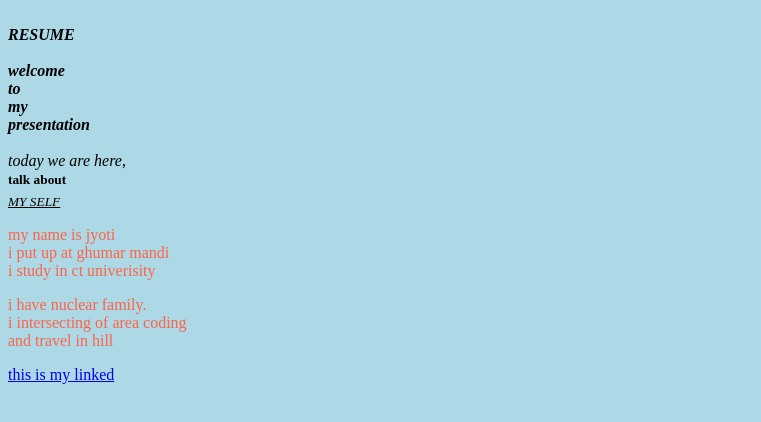
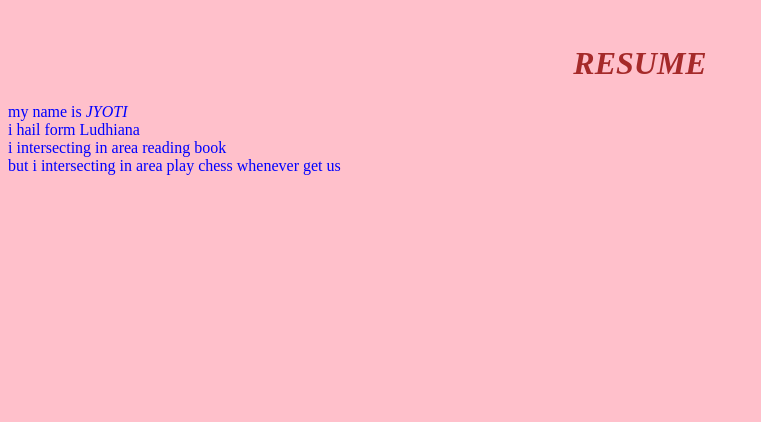
Before and after one commit to passujyoti/New-folder--2-, a plain HTML site: page index.html in a window 1280 px wide. Shown: the whole page, without its empty margins (0-761 px from the left). Drawn offline with Linux system fonts and the light colour scheme.

Commit message:
Add files via upload

```diff
--- a/index.html
+++ b/index.html
@@ -1,16 +1,7 @@
-<!DOCTYPE html>
-<html>
-<body style="background-color:lightblue;"
-    <h1 style="back-color:lightpink;"><B><BR><i>RESUME<br><br></i></B></h1>
-
-<H><b><strong><i><marked>welcome </marked><br><marked>to</marked></marked><br> my </marked><br><marked>presentation</marked><br></i></strong></b></H>
-<h><em><br>today we are here,<br></em> </h>
-<h><marked><small> <b>talk about<br></b></small></marked></h>
-<h><sub><i><ins><b></b>MY SELF<b></b></ins></i></sub></h>
-<p style="color:tomato;">my name is jyoti <br> i put up at ghumar mandi <br> i study in ct univerisity<br>
-<p style="color:tomato;">i have nuclear family.<br> i intersecting of area coding<br> and travel in hill </p>
-<a href="https://github.com/passujyoti/jyoti.git">this is my linked</a>
-
-
-</body>
-</html>
+<htlm>
+    <body style="background-color: pink;">
+        <h1 style="color: brown;"><i><b><br><center>RESUME</center></b> </i></h1>
+        <p style="color: blue;"><justify>my name is <I>JYOTI</I><br>
+        i hail form Ludhiana<br> i intersecting in area reading book<br> but i intersecting in area play chess whenever get us</justify></p>
+    </body>
+</htlm>
```
